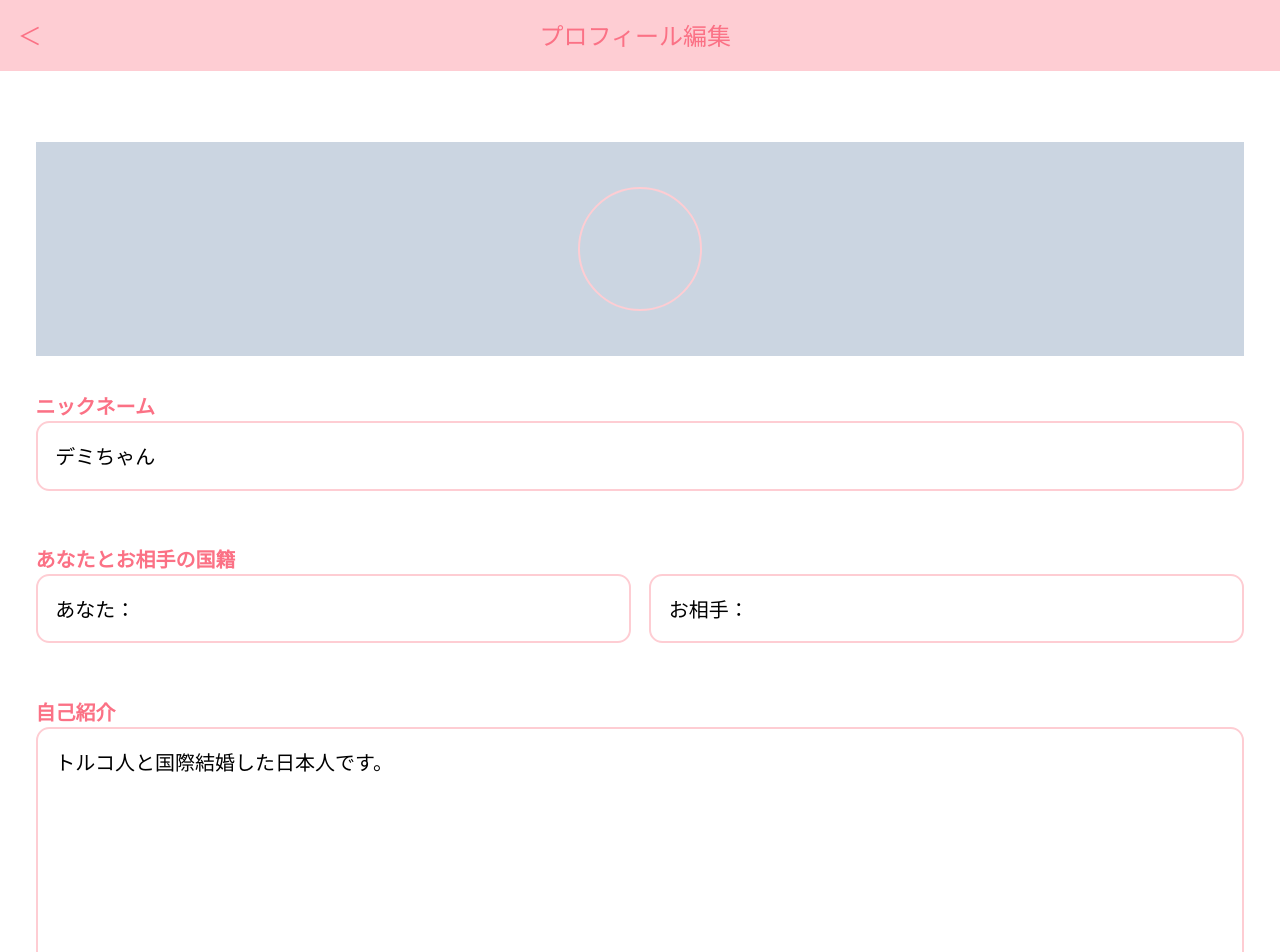
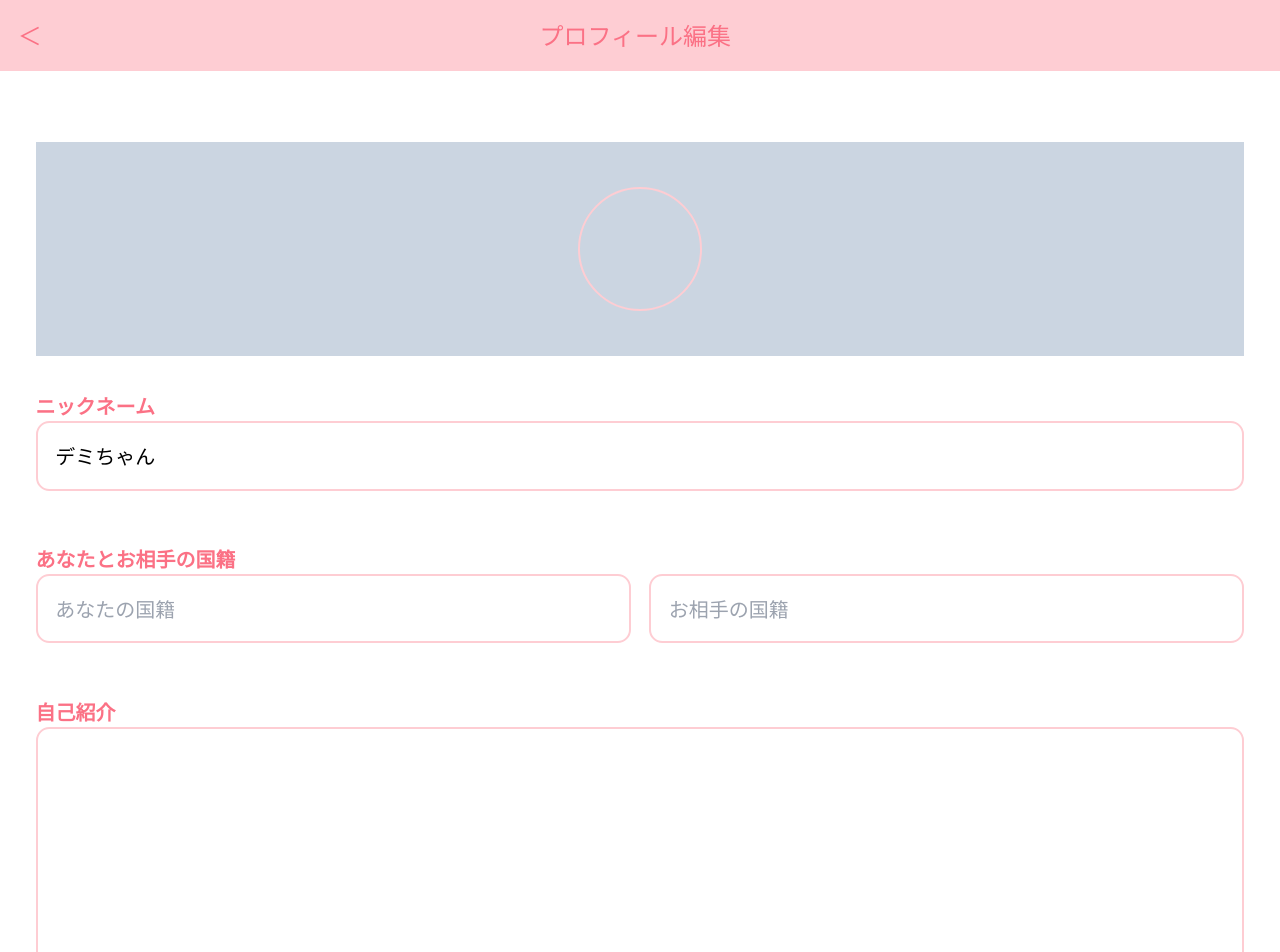
Before and after one commit to beppumisato/international-marriage-community, a Next.js app: page /mypage/edit in a window 1280 px wide. Shown: the top 952 px of the page. Built offline with nearby package versions, Linux system fonts and the light colour scheme; a web font is replaced by a local one.

Commit message:
タグの修正

```diff
--- a/src/app/mypage/edit/page.tsx
+++ b/src/app/mypage/edit/page.tsx
@@ -21,17 +21,19 @@ export default function EditPage() {
           </div>
           <div className='mt-6 font-bold'>あなたとお相手の国籍</div>
           <div className='flex gap-x-2'>
-            <div className='border-2 border-rose-200 rounded-md w-1/2 p-2 text-black'>
-              あなた：
-            </div>
-            <div className='border-2 border-rose-200 rounded-md w-1/2 p-2 text-black'>
-              お相手：
-            </div>
+            <input
+              placeholder='あなたの国籍'
+              type='text'
+              className='border-2 border-rose-200 rounded-md w-1/2 p-2 text-black'
+            />
+            <input
+              placeholder='お相手の国籍'
+              type='text'
+              className='border-2 border-rose-200 rounded-md w-1/2 p-2 text-black'
+            />
           </div>
           <div className='mt-6 font-bold'>自己紹介</div>
-          <div className='border-2 border-rose-200 rounded-md h-32 p-2 text-black'>
-            トルコ人と国際結婚した日本人です。
-          </div>
+          <textarea className='border-2 border-rose-200 rounded-md h-32 w-full p-2 text-black' />
           <div className='flex justify-center m-5'>
             <button
               type='submit'
--- a/src/app/post/page.tsx
+++ b/src/app/post/page.tsx
@@ -9,14 +9,18 @@ export default function PostPage() {
         <div className='ml-60'>新規投稿</div>
       </div>
       <div className='flex justify-center'>
-        <div className='p-2 m-4 w-4/5 h-10 rounded-md border-2 border-rose-400 text-slate-300 text-[20px]'>
-          ここにタイトルを入力
-        </div>
+        <input
+          placeholder='タイトルを入力する'
+          type='text'
+          className='p-2 m-4 w-4/5 h-10 rounded-md border-2 border-rose-400 text-slate-300 text-[20px]'
+        />
       </div>
       <div className='flex justify-center'>
-        <div className='p-2 m-4 w-4/5 h-40 rounded-md border-2 border-rose-400 text-slate-300 text-[20px]'>
-          記事をを入力
-        </div>
+        <input
+          placeholder='詳細記事を入力'
+          type='text'
+          className='p-2 m-4 w-4/5 h-40 rounded-md border-2 border-rose-400 text-slate-300 text-[20px]'
+        />
       </div>
       <div className='flex justify-center'>
         <button
```
